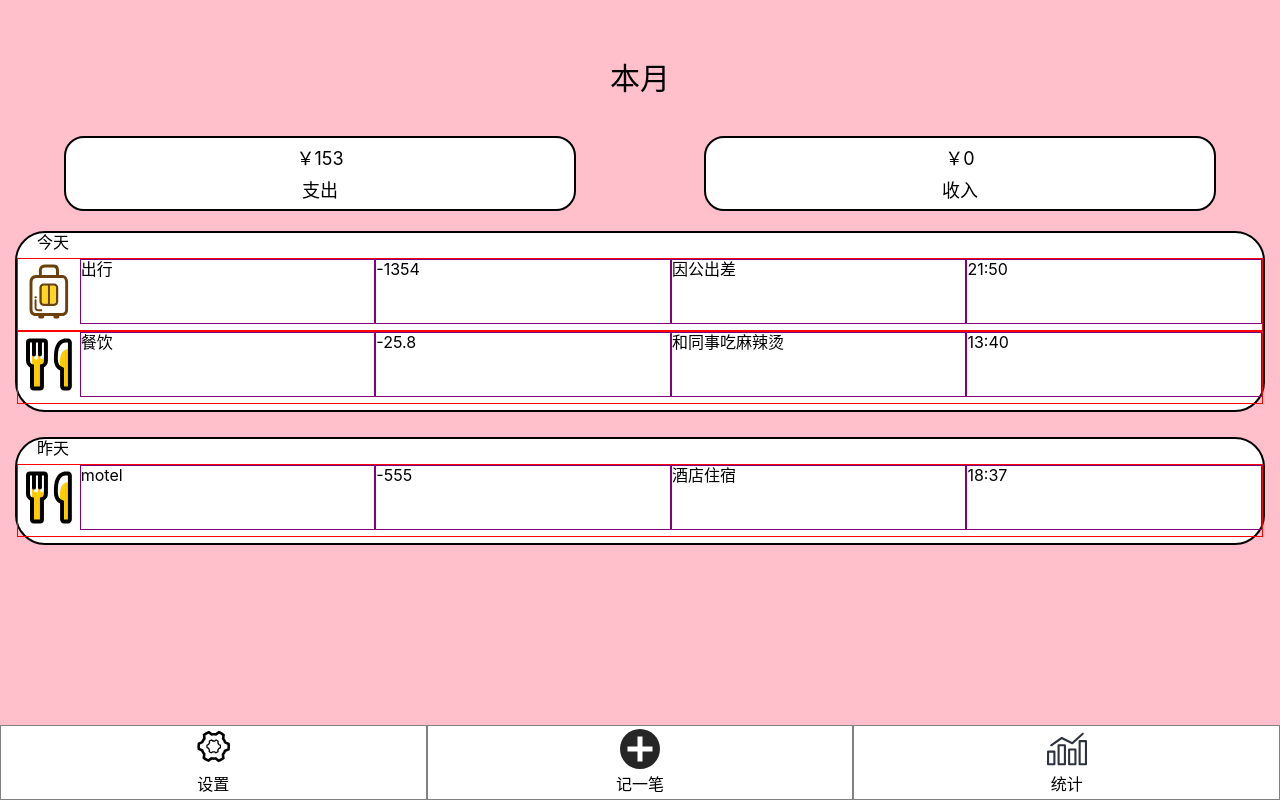
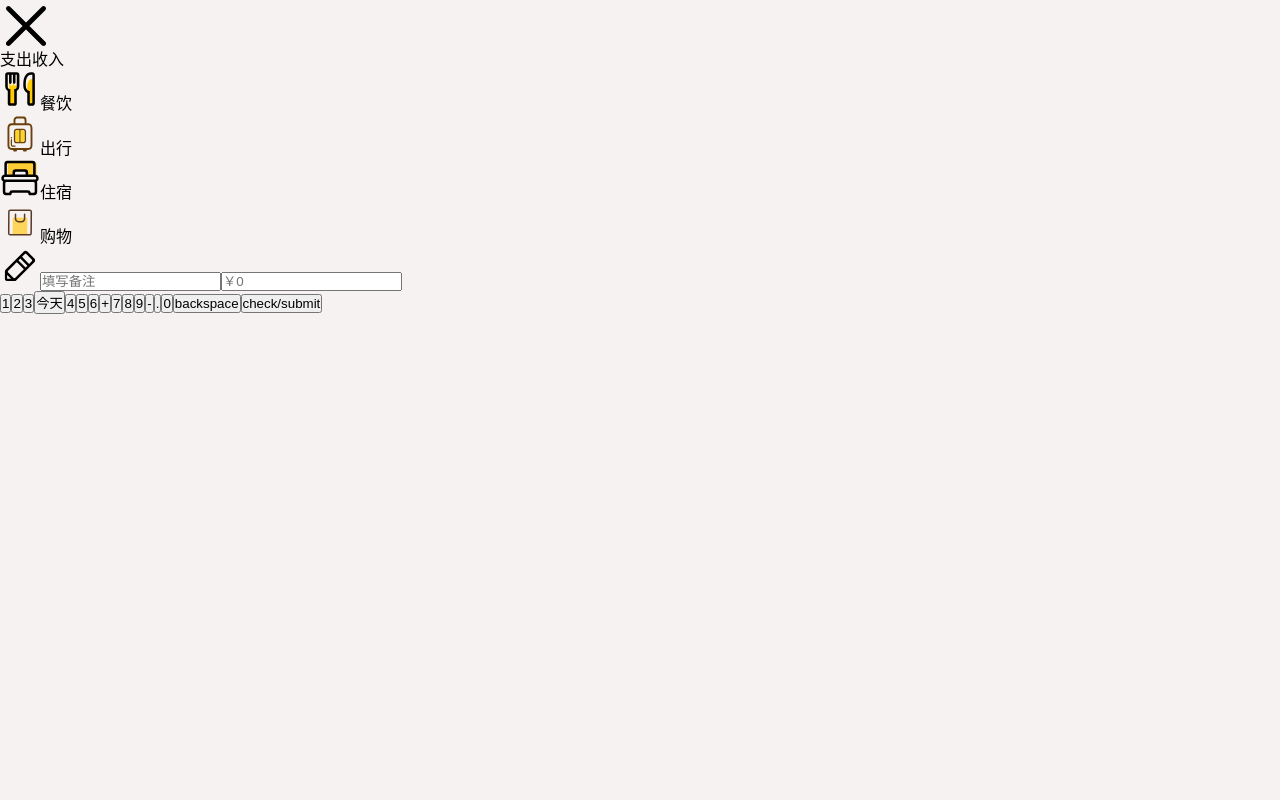
Before and after one commit to ViktorVan22/account-book-react, a React app: page /money in a window 1280 px wide. Before the commit this address led to /money#/home. Built offline with nearby package versions, Linux system fonts and the light colour scheme.

Commit message:
完善Top功能 & 一点小改动

```diff
--- a/src/App.tsx
+++ b/src/App.tsx
@@ -1,4 +1,4 @@
-import { HashRouter, Routes, Route, Navigate } from "react-router-dom";
+import { BrowserRouter, Routes, Route, Navigate } from "react-router-dom";
 import { Home } from "views/Home";
 import { Money } from "views/Money";
 import { Chart } from "views/Chart";
@@ -9,7 +9,7 @@ import { Settings } from "views/Settings";
 
 function App() {
   return (
-    <HashRouter>
+    <BrowserRouter>
       <Routes>
         <Route path="/" element={<Navigate to="/home" replace />} />
         <Route path="/home" element={<Home />} />
@@ -20,7 +20,7 @@ function App() {
         <Route path="/settings" element={<Settings />} />
         <Route path="*" element={<NoMatch />} />
       </Routes>
-    </HashRouter>
+    </BrowserRouter>
   );
 }
 
--- a/src/index.scss
+++ b/src/index.scss
@@ -23,4 +23,5 @@ body {
   font-family: $font-hei;
   font-size: 16px;
   line-height: 1.2;
+  background: rgba(244, 236, 236, 0.66);
 }
--- a/src/styles/components/layout.scss
+++ b/src/styles/components/layout.scss
@@ -1,6 +1,5 @@
 .my-layout {
   min-height: 100vh;
-  background: pink;
   flex-direction: column;
   display: flex;
   main {
--- a/src/styles/views/home.scss
+++ b/src/styles/views/home.scss
@@ -1,10 +1,10 @@
-header {
+.homeHeader {
   font-size: 30px;
   text-align: center;
   margin: 30px 30px 10px 30px;
   padding: 30px;
 }
-aside {
+.homeAside {
   > ul {
     display: flex;
     justify-content: space-around;
--- /dev/null
+++ b/src/styles/views/money/top.scss
@@ -0,0 +1,9 @@
+.moneyTop > div {
+  display: inline-block;
+  padding: 6px 0 0 6px;
+}
+
+.moneyTop svg {
+  width: 40px;
+  height: 40px;
+}
--- a/src/views/Home.tsx
+++ b/src/views/Home.tsx
@@ -5,8 +5,8 @@ import "styles/views/home.scss";
 const Home = () => {
   return (
     <Layout>
-      <header>本月</header>
-      <aside>
+      <header className="homeHeader">本月</header>
+      <aside className="homeAside">
         <ul>
           <li>
             <span>￥153</span>
--- a/src/views/Money.tsx
+++ b/src/views/Money.tsx
@@ -7,14 +7,14 @@ import { TopSection } from "./money/TopSection";
 const Money = () => {
   return (
     <div>
-      <header className="headerOption">
+      <header className="moneyTop">
         <TopSection />
       </header>
-      <main className="tagList">
+      <main className="moneyMain">
         <CategorySection />
         <TagsSection />
       </main>
-      <footer className="board">
+      <footer className="moneyFooter">
         <NoteSection />
         <KeyboardSection />
       </footer>
--- a/src/views/money/TopSection.tsx
+++ b/src/views/money/TopSection.tsx
@@ -1,8 +1,12 @@
 import { Icon } from "components/Icon";
+import { useNavigate } from "react-router-dom";
+import "styles/views/money/top.scss";
 
 const TopSection = () => {
+  const navigate = useNavigate();
   const onClickCancel = (e: React.MouseEvent) => {
     console.log(e.currentTarget);
+    navigate("/home", { replace: true });
   };
   return (
     <div onClick={onClickCancel}>
```
Also changed, not shown: src/views/money/BoardSection.tsx (deleted, +0 -11 lines).
